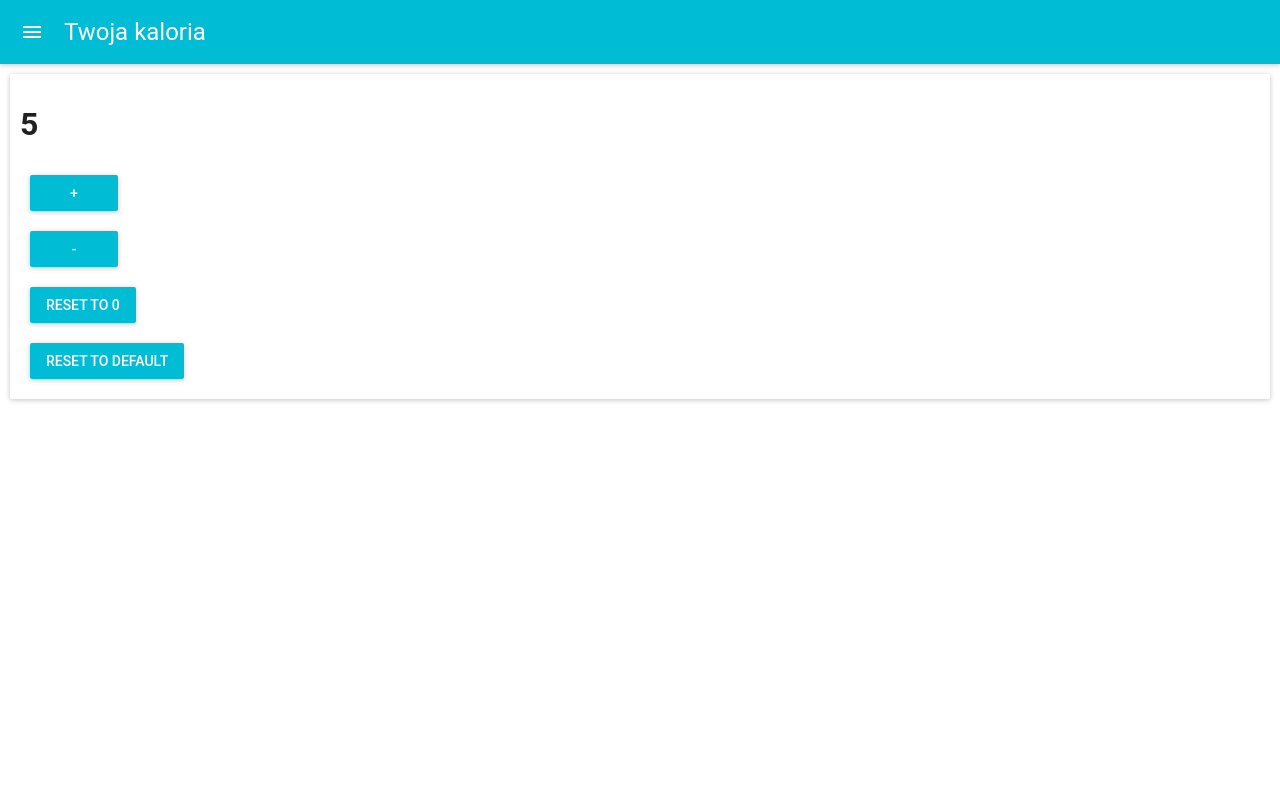
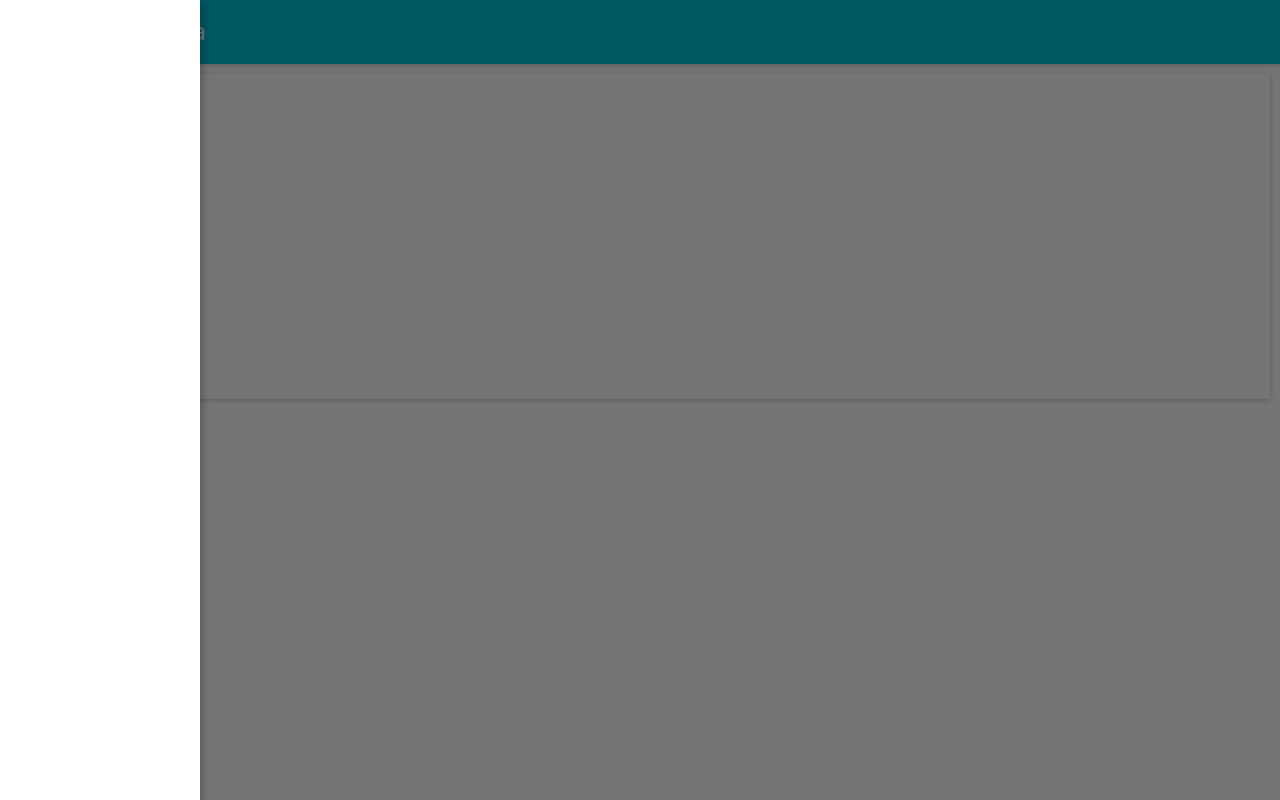
Before and after one commit to KrystianKaminski/js-react-day3, a React (Create React App) app: page / in a window 1280 px wide. Built offline with nearby package versions, Linux system fonts and the light colour scheme.

Commit message:
Import drawer from material ui

```diff
--- a/src/Navigation/Navigation.js
+++ b/src/Navigation/Navigation.js
@@ -1,6 +1,8 @@
 import React from 'react'
 
 import AppBar from 'material-ui/AppBar';
+import Drawer from 'material-ui/Drawer';
+
 
 
 const Navigation = (props) => (
@@ -8,9 +10,15 @@
         <AppBar
             title="Twoja kaloria"
             onLeftIconButtonClick = {() => alert('Click')}
-            iconClassNameRight="muidocs-icon-navigation-expand-more"
 
         />
+        <Drawer
+          docked={false}
+          width={200}
+          open={true}
+          onRequestChange={(open) =>console.log(open)}
+        >
+        </Drawer>
     </div>
 )
 
```
